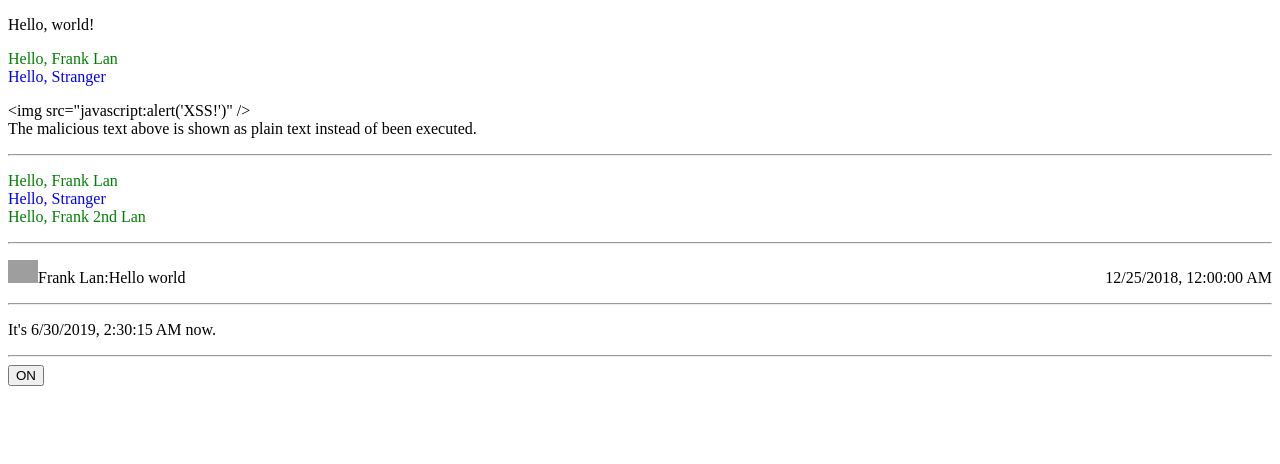
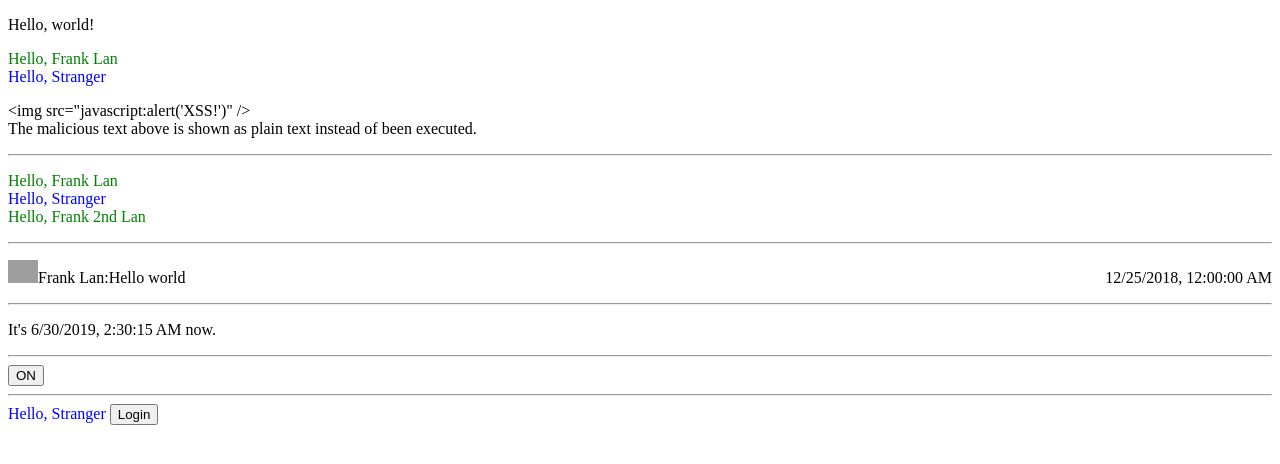
Before and after one commit to tlan16/learn-react, a React app: page / in a window 1280 px wide. Shown: the top 464 px of the page. Built offline with nearby package versions, Linux system fonts and the light colour scheme; grey boxes are pictures that could not be loaded; the HTML template or start-up script is replaced by a standard one.

Commit message:
finished `Conditional Rendering`

```diff
--- a/src/app.jsx
+++ b/src/app.jsx
@@ -4,6 +4,7 @@ import {Wellcome, getGreeting, formatName} from './components/Wellcome'
 import {Comment} from './components/Comment'
 import {Clock} from './components/Clock'
 import {Toggle} from './components/Toggle'
+import { LoginControl } from './components/LoginControl'
 
 const { REACT_ROOT_DIV_ID } = process.env
 
@@ -51,6 +52,8 @@ const app = () => {
         </p>
         <hr/>
         <Toggle/>
+        <hr/>
+        <LoginControl/>
       </span>
     ),
     document.getElementById(REACT_ROOT_DIV_ID),
--- /dev/null
+++ b/src/components/Greeting.js
@@ -0,0 +1,17 @@
+import React from 'react'
+import { formatName } from './Wellcome'
+
+const Greeting = class extends React.Component {
+  #loggedInUserTextColor = 'green'
+  #strangerTextColor = 'blue'
+
+  render() {
+    return this.props.isLoggedIn
+      ? <span style={{color: this.#loggedInUserTextColor}}>Hello, {formatName(this.props.user)}</span>
+      : <span style={{color: this.#strangerTextColor}}>Hello, Stranger</span>
+  }
+}
+
+export {
+  Greeting,
+}
--- /dev/null
+++ b/src/components/LoginButton.js
@@ -0,0 +1,13 @@
+import React from 'react'
+
+const LoginButton = props => {
+  return (
+    <button onClick={props.onClick}>
+    Login
+    </button>
+  )
+}
+
+export {
+  LoginButton,
+}
--- /dev/null
+++ b/src/components/LoginControl.js
@@ -0,0 +1,58 @@
+import React from 'react'
+import { Greeting } from './Greeting'
+import { LogoutButton } from './LogoutButton'
+import { LoginButton } from './LoginButton'
+
+const user = {
+  firstName: 'Frank',
+  lastName: 'Lan',
+}
+
+const LoginControl = class extends React.Component {
+  #loggedInUser
+
+  constructor(props) {
+    super(props)
+
+    this.handleLoginClick = this.handleLoginClick.bind(this)
+    this.handleLogoutClick = this.handleLogoutClick.bind(this)
+
+    this.state = {
+      isLoggedIn: false,
+    }
+  }
+
+  handleLoginClick() {
+    this.setState(()=> {
+      this.#loggedInUser = user
+
+      return {
+        isLoggedIn: true,
+      }
+    })
+  }
+
+  handleLogoutClick() {
+    this.setState(()=> ({
+      isLoggedIn: false,
+    }))
+  }
+
+  getButtonElement(isLoggedIn) {
+    return isLoggedIn === true
+      ? <LogoutButton onClick={this.handleLogoutClick}/>
+      : <LoginButton onClick={this.handleLoginClick}/>
+  }
+
+  render() {
+    return <span>
+      <Greeting isLoggedIn={this.state.isLoggedIn} user={this.#loggedInUser}/>
+      <span>&nbsp;</span>
+      {this.getButtonElement(this.state.isLoggedIn)}
+    </span>
+  }
+}
+
+export {
+  LoginControl,
+}
--- /dev/null
+++ b/src/components/LogoutButton.js
@@ -0,0 +1,13 @@
+import React from 'react'
+
+const LogoutButton = props => {
+  return (
+    <button onClick={props.onClick}>
+    Logout
+    </button>
+  )
+}
+
+export {
+  LogoutButton,
+}
--- a/src/components/Toggle.js
+++ b/src/components/Toggle.js
@@ -27,9 +27,8 @@ const Toggle = class extends React.Component
           {this.state.isToggleOn === true ? 'ON' : 'OFF'}
         </button>
         {
-          typeof this.state.lastEventTriggeredAt === 'undefined'
-            ? undefined
-            : <span style={{float: 'right'}}>(Last event is triggered at <FormattedDate date={this.state.lastEventTriggeredAt}/>)</span>
+          typeof this.state.lastEventTriggeredAt !== 'undefined'
+          && <span style={{float: 'right'}}>(Last event is triggered at <FormattedDate date={this.state.lastEventTriggeredAt}/>)</span>
         }
       </span>
     )
```
